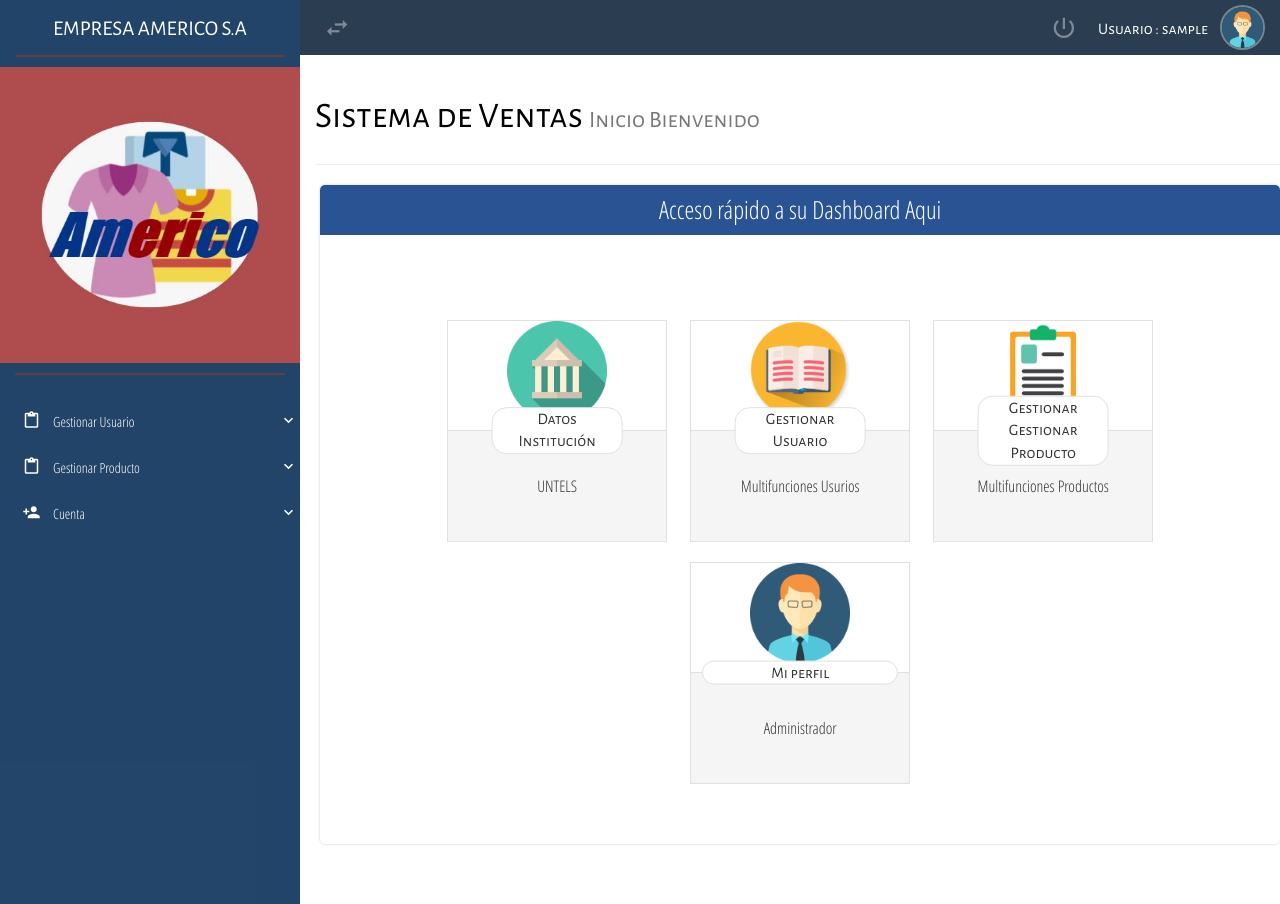
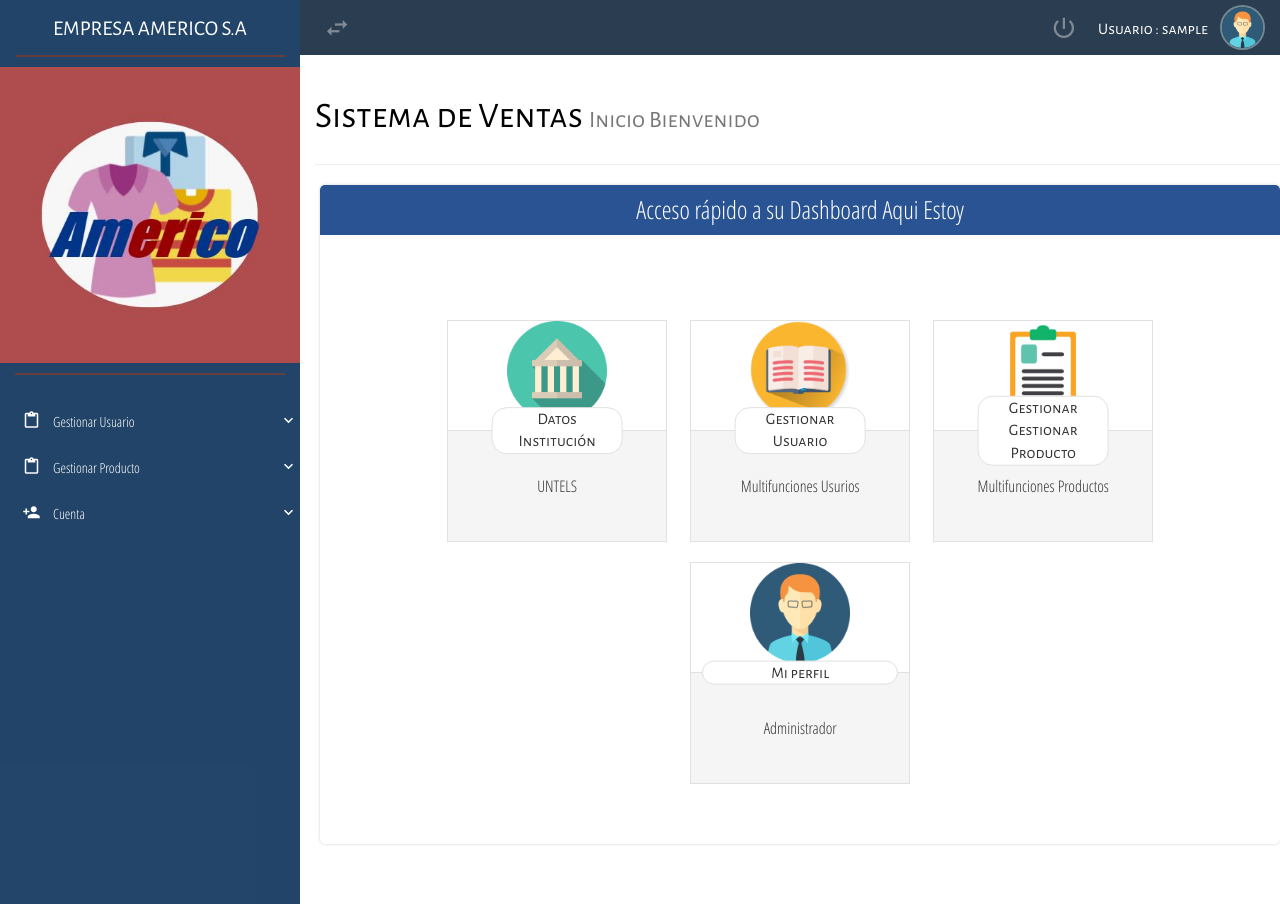
Before and after one commit to MaritzaVega/ProyectoGestion, a PHP site: page /vista/HomeAdministrador.php in a window 1280 px wide. Run offline with PHP 8.4, Linux system fonts and the light colour scheme; the visitor is signed in with stand-in values (Sample User, id 1); some libraries are stand-ins or nearby versions; some web fonts are replaced.

Commit message:
Se agrego cambios en .txt y HomeAdministrador.php

```diff
--- a/ProyectoAmerico/vista/HomeAdministrador.php
+++ b/ProyectoAmerico/vista/HomeAdministrador.php
@@ -12,7 +12,7 @@ include "SuperiorA.php"
         </div>
 
     <div class="container-flat-form" style="align-content: center; margin: 0px 0px 0px 20px;">
-        <div class="title-flat-form title-flat-blue"> Acceso rápido a su Dashboard Aqui<br></div>
+        <div class="title-flat-form title-flat-blue"> Acceso rápido a su Dashboard Aqui Estoy<br></div>
 
         <section class="full-reset text-center" style="padding: 25px 0px;">
             <article class="tile">
```
